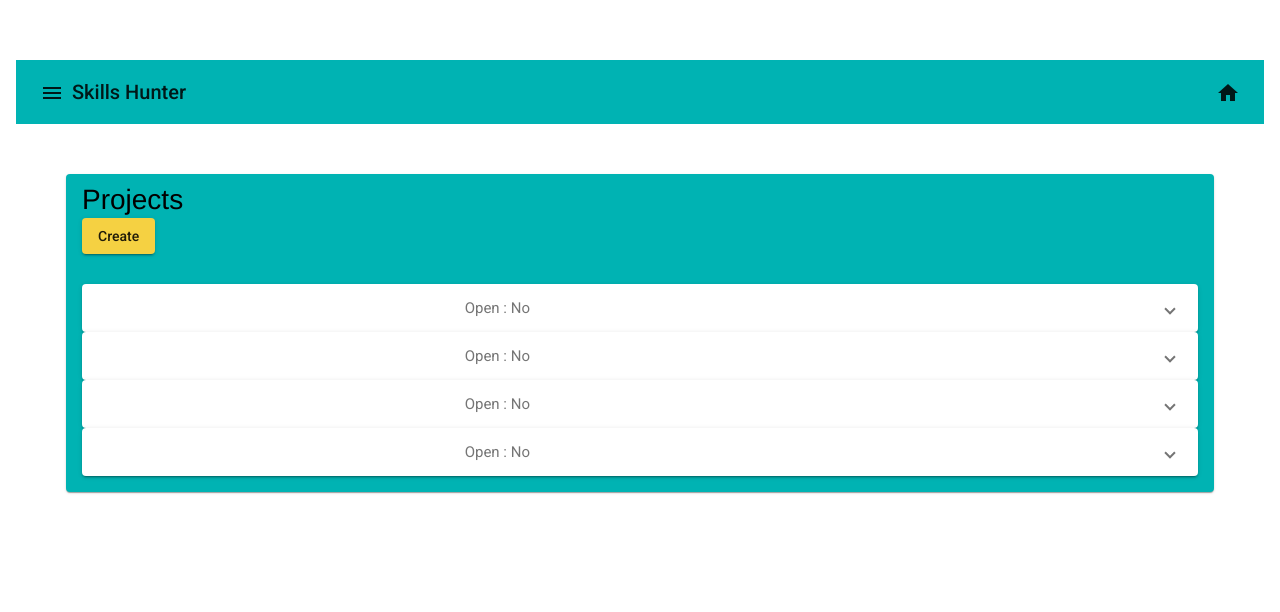
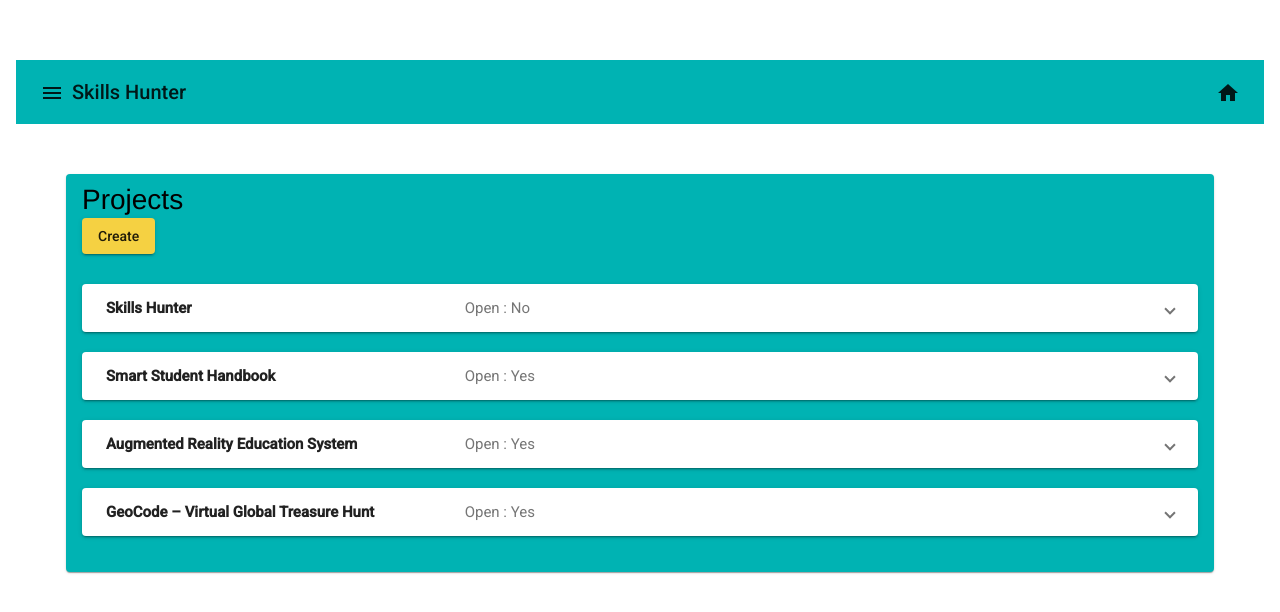
Before and after one commit to COS301-SE-2021/Skills-Hunter, an Angular app in the folder SkillsHunterFrontend/: page /home in a window 1280 px wide. Shown: the top 612 px of the page. Built offline with nearby package versions, Linux system fonts and the light colour scheme.

Commit message:
correction to labels
correction to label names to match backend

```diff
--- a/SkillsHunterFrontend/src/app/home/project-item/project-item.component.html
+++ b/SkillsHunterFrontend/src/app/home/project-item/project-item.component.html
@@ -1,18 +1,19 @@
-<div id = "itemContainer">
+<div class= "itemContainer" id="{{_project.Id}}">
 	<mat-accordion>
 	  <mat-expansion-panel (opened)="panelOpenState = true"
 	                       (closed)="panelOpenState = false">
 	    <mat-expansion-panel-header>
 	      <mat-panel-title>
-	        <b>{{_project.name}}</b>
+	        <b>{{_project.Name}}</b>
 	      </mat-panel-title>
 	      <mat-panel-description>
-	        Open : {{_project.openForApplication ? 'Yes' : 'No'}}
+	        Open : {{_project.OpenForApplication ? 'Yes' : 'No'}}
 	      </mat-panel-description>
 	    </mat-expansion-panel-header>
 	    <app-project [_project] = "_project"></app-project>
 	    <button [routerLink]="['/updateproject']" routerLinkActive="router-link-active"  mat-raised-button class = "btnProject">Find Matching Candidates</button>
-	    <button mat-raised-button class = "btnProject">Remove Project</button>
+	    <button mat-raised-button class = "btnProject" (click)="delete(_project)">Remove Project</button>
+		<button   mat-raised-button class = "btnProject" (click)="update(_project)">Update</button>
 	  </mat-expansion-panel>
 	</mat-accordion>
 </div>
--- a/SkillsHunterFrontend/src/app/home/project/project.component.html
+++ b/SkillsHunterFrontend/src/app/home/project/project.component.html
@@ -1,12 +1,12 @@
 <mat-card id = "cardContainer">
 	<mat-card-content>
 		<table>
-			<tr><td><b>Name</b></td><td>{{ _project.name }}</td></tr>
-			<tr><td><b>Description</b></td><td>{{ _project.description }}</td></tr>
-			<tr><td><b>Industry</b></td><td>{{ _project.industry }}</td></tr>
-			<tr><td><b>Owner</b></td><td>{{ _project.owner }}</td></tr>
-			<tr><td><b>Location</b></td><td>{{ _project.location }}</td></tr>
-			<tr><td><b>Skills</b></td><td>{{ _project.skills }}</td></tr>
+			<tr><td><b>Name</b></td><td>{{ _project.Name }}</td></tr>
+			<tr><td><b>Description</b></td><td>{{ _project.Description }}</td></tr>
+			<tr><td><b>Industry</b></td><td>{{ _project.Industry }}</td></tr>
+			<tr><td><b>Owner</b></td><td>{{ _project.Owner }}</td></tr>
+			<tr><td><b>Location</b></td><td>{{ _project.Location }}</td></tr>
+			<tr><td><b>Skills</b></td><td>{{ _project.Skill }}</td></tr>
 		</table>
 	</mat-card-content>
 </mat-card>
```
Also changed, not shown: SkillsHunterFrontend/src/app/home/Project.ts (+8 -8 lines).
